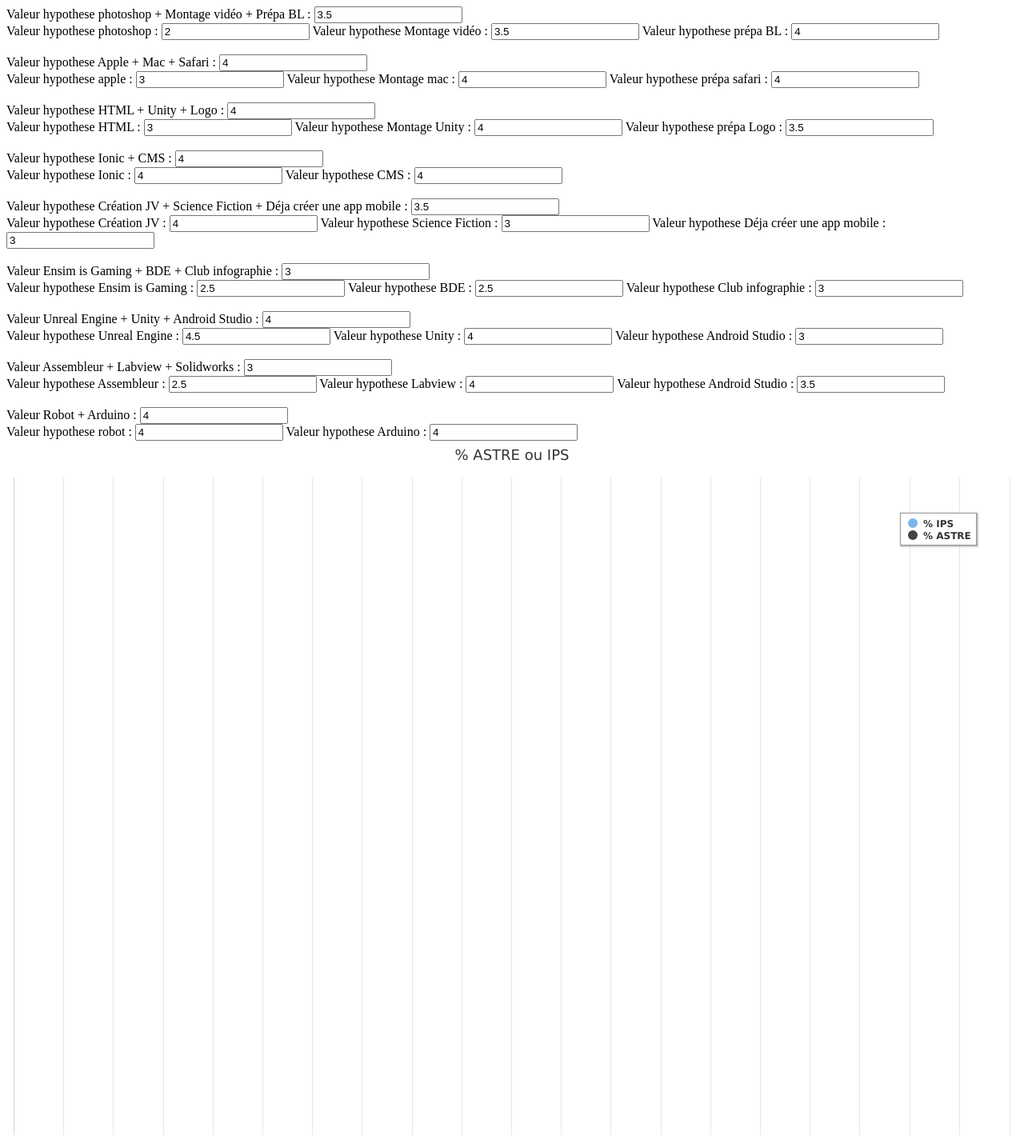
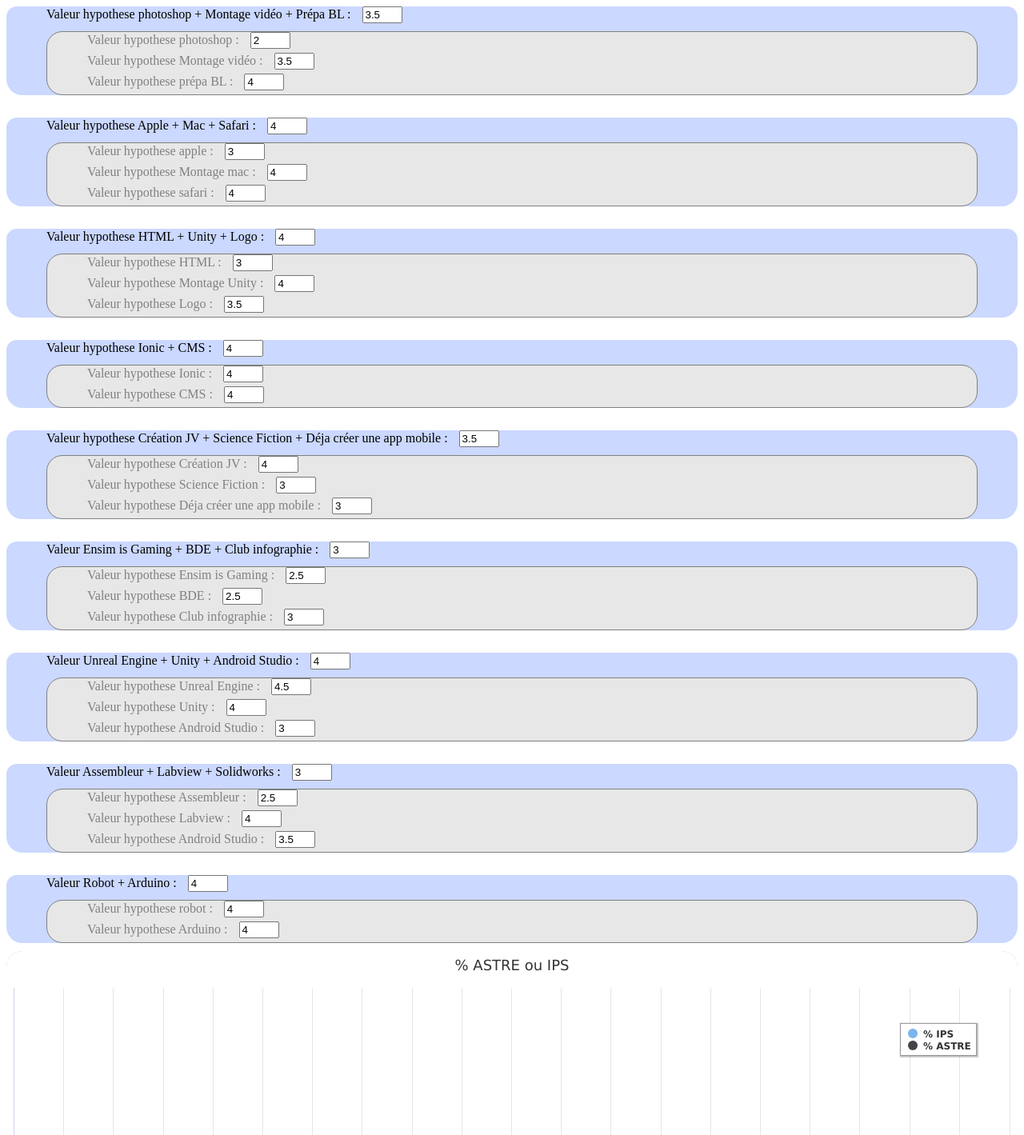
Before and after one commit to bouvetb/ChoixAstreIps, a PHP site: page /Home.php in a window 1280 px wide. Shown: the top 1419 px of the page at 80% size. Run offline with PHP 8.4, Linux system fonts and the light colour scheme; data that the repository does not hold is empty; some libraries are stand-ins or nearby versions.

Commit message:
ajout css

```diff
--- a/Home.php
+++ b/Home.php
@@ -14,34 +14,35 @@ Include "Requetes.php";
 		var scoreIPS = [];
 		var scoreAstre = [];
 	</script>
+	<link rel="stylesheet" href="style.css">
 </HEAD>
 <BODY>
 	<div>
 		<div>
 			<label for="hpmvpbl">Valeur hypothese photoshop + Montage vidéo + Prépa BL :</label>
-			<input type="number" name="hpmvpbl" id="hpmvpbl" value="3.5" onchange="calc();updateChart();" />
+			<input type="number" name="hpmvpbl" id="hpmvpbl" value="3.5" onchange="calc();updateChart();" /><br>
 		</div>
-		<div>
+		<div class="Soushypo">
 			<label for="photoshop">Valeur hypothese photoshop :</label>
-			<input type="number" name="photoshop" id="photoshop" value="2" onchange="calc();updateChart();"/>
+			<input type="number" name="photoshop" id="photoshop" value="2" onchange="calc();updateChart();"/><br>
 			<label for="mv">Valeur hypothese Montage vidéo :</label>
-			<input type="number" name="mv" id="mv" value="3.5" onchange="calc();updateChart();"/>
+			<input type="number" name="mv" id="mv" value="3.5" onchange="calc();updateChart();"/><br>
 			<label for="bl">Valeur hypothese prépa BL :</label>
-			<input type="number" name="bl" id="bl" value="4" onchange="calc();updateChart();"/>
+			<input type="number" name="bl" id="bl" value="4" onchange="calc();updateChart();"/><br>
 		</div>
 	</div>
 	</BR>
 	<div>
 		<div>
 			<label for="ams">Valeur hypothese Apple + Mac + Safari :</label>
-			<input type="number" name="ams" id="ams" value="4" onchange="calc();updateChart();" />
+			<input type="number" name="ams" id="ams" value="4" onchange="calc();updateChart();" /><br>
 		</div>
-		<div>
+		<div class="Soushypo">
 			<label for="apple">Valeur hypothese apple :</label>
-			<input type="number" name="apple" id="apple" value="3" onchange="calc();updateChart();" />
+			<input type="number" name="apple" id="apple" value="3" onchange="calc();updateChart();" /><br>
 			<label for="mac">Valeur hypothese Montage mac :</label>
-			<input type="number" name="mac" id="mac" value="4" onchange="calc();updateChart();"/>
-			<label for="safari">Valeur hypothese prépa safari :</label>
+			<input type="number" name="mac" id="mac" value="4" onchange="calc();updateChart();"/><br>
+			<label for="safari">Valeur hypothese safari :</label>
 			<input type="number" name="safari" id="safari" value="4" onchange="calc();updateChart();"/>
 		</div>
 	</div>
@@ -49,14 +50,14 @@ Include "Requetes.php";
 	<div>
 		<div>
 			<label for="hul">Valeur hypothese HTML + Unity + Logo :</label>
-			<input type="number" name="hul" id="hul" value="4" onchange="calc();updateChart();"/>
+			<input type="number" name="hul" id="hul" value="4" onchange="calc();updateChart();"/><br>
 		</div>
-		<div>
+		<div class="Soushypo">
 			<label for="html">Valeur hypothese HTML :</label>
-			<input type="number" name="html" id="html" value="3" onchange="calc();updateChart();"/>
+			<input type="number" name="html" id="html" value="3" onchange="calc();updateChart();"/><br>
 			<label for="unity">Valeur hypothese Montage Unity :</label>
-			<input type="number" name="unity" id="unity" value="4" onchange="calc();updateChart();"/>
-			<label for="logo">Valeur hypothese prépa Logo :</label>
+			<input type="number" name="unity" id="unity" value="4" onchange="calc();updateChart();"/><br>
+			<label for="logo">Valeur hypothese Logo :</label>
 			<input type="number" name="logo" id="logo" value="3.5" onchange="calc();updateChart();"/>
 		</div>
 	</div>
@@ -64,11 +65,11 @@ Include "Requetes.php";
 	<div>
 		<div>
 			<label for="ic">Valeur hypothese Ionic + CMS :</label>
-			<input type="number" name="ic" id="ic" value="4" onchange="calc();updateChart();"/>
+			<input type="number" name="ic" id="ic" value="4" onchange="calc();updateChart();"/><br>
 		</div>
-		<div>
+		<div class="Soushypo">
 			<label for="ionic">Valeur hypothese Ionic :</label>
-			<input type="number" name="ionic" id="ionic" value="4" onchange="calc();updateChart();"/>
+			<input type="number" name="ionic" id="ionic" value="4" onchange="calc();updateChart();"/><br>
 			<label for="cms">Valeur hypothese CMS :</label>
 			<input type="number" name="cms" id="cms" value="4" onchange="calc();updateChart();"/>
 		</div>
@@ -77,13 +78,13 @@ Include "Requetes.php";
 	<div>
 		<div>
 			<label for="csa">Valeur hypothese Création JV + Science Fiction + Déja créer une app mobile :</label>
-			<input type="number" name="csa" id="csa" value="3.5" onchange="calc();updateChart();"/>
+			<input type="number" name="csa" id="csa" value="3.5" onchange="calc();updateChart();"/><br>
 		</div>
-		<div>
+		<div class="Soushypo">
 			<label for="cjv">Valeur hypothese Création JV :</label>
-			<input type="number" name="cjv" id="cjv" value="4" onchange="calc();updateChart();"/>
+			<input type="number" name="cjv" id="cjv" value="4" onchange="calc();updateChart();"/><br>
 			<label for="sf">Valeur hypothese Science Fiction :</label>
-			<input type="number" name="sf" id="sf" value="3" onchange="calc();updateChart();"/>
+			<input type="number" name="sf" id="sf" value="3" onchange="calc();updateChart();"/><br>
 			<label for="dcam">Valeur hypothese Déja créer une app mobile :</label>
 			<input type="number" name="dcam" id="dcam" value="3" onchange="calc();updateChart();"/>
 		</div>
@@ -92,13 +93,13 @@ Include "Requetes.php";
 	<div>
 		<div>
 			<label for="ebi">Valeur Ensim is Gaming + BDE + Club infographie :</label>
-			<input type="number" name="ebi" id="ebi" value="3" onchange="calc();updateChart();"/>
+			<input type="number" name="ebi" id="ebi" value="3" onchange="calc();updateChart();"/><br>
 		</div>
-		<div>
+		<div class="Soushypo">
 			<label for="esg">Valeur hypothese Ensim is Gaming :</label>
-			<input type="number" name="esg" id="esg" value="2.5" onchange="calc();updateChart();"/>
+			<input type="number" name="esg" id="esg" value="2.5" onchange="calc();updateChart();"/><br>
 			<label for="bde">Valeur hypothese BDE :</label>
-			<input type="number" name="bde" id="bde" value="2.5" onchange="calc();updateChart();"/>
+			<input type="number" name="bde" id="bde" value="2.5" onchange="calc();updateChart();"/><br>
 			<label for="ci">Valeur hypothese Club infographie :</label>
 			<input type="number" name="ci" id="ci" value="3" onchange="calc();updateChart();"/>
 		</div>
@@ -107,13 +108,13 @@ Include "Requetes.php";
 	<div>
 		<div>
 			<label for="uua">Valeur Unreal Engine + Unity + Android Studio :</label>
-			<input type="number" name="uua" id="uua" value="4" onchange="calc();updateChart();"/>
+			<input type="number" name="uua" id="uua" value="4" onchange="calc();updateChart();"/><br>
 		</div>
-		<div>
+		<div class="Soushypo">
 			<label for="ue">Valeur hypothese Unreal Engine :</label>
-			<input type="number" name="ue" id="ue" value="4.5" onchange="calc();updateChart();"/>
+			<input type="number" name="ue" id="ue" value="4.5" onchange="calc();updateChart();"/><br>
 			<label for="uni">Valeur hypothese Unity :</label>
-			<input type="number" name="uni" id="uni" value="4" onchange="calc();updateChart();"/>
+			<input type="number" name="uni" id="uni" value="4" onchange="calc();updateChart();"/><br>
 			<label for="as">Valeur hypothese Android Studio :</label>
 			<input type="number" name="as" id="as" value="3" onchange="calc();updateChart();"/>
 		</div>
@@ -122,13 +123,13 @@ Include "Requetes.php";
 	<div>
 		<div>
 			<label for="als">Valeur Assembleur + Labview + Solidworks :</label>
-			<input type="number" name="als" id="als" value="3" onchange="calc();updateChart();"/>
+			<input type="number" name="als" id="als" value="3" onchange="calc();updateChart();"/><br>
 		</div>
-		<div>
+		<div class="Soushypo">
 			<label for="Ass">Valeur hypothese Assembleur :</label>
-			<input type="number" name="Ass" id="Ass" value="2.5" onchange="calc();updateChart();"/>
+			<input type="number" name="Ass" id="Ass" value="2.5" onchange="calc();updateChart();"/><br>
 			<label for="lv">Valeur hypothese Labview :</label>
-			<input type="number" name="lv" id="lv" value="4" onchange="calc();updateChart();"/>
+			<input type="number" name="lv" id="lv" value="4" onchange="calc();updateChart();"/><br>
 			<label for="solid">Valeur hypothese Android Studio :</label>
 			<input type="number" name="solid" id="solid" value="3.5" onchange="calc();updateChart();" />
 		</div>
@@ -137,11 +138,11 @@ Include "Requetes.php";
 	<div>
 		<div>
 			<label for="ra">Valeur Robot + Arduino :</label>
-			<input type="number" name="ra" id="ra" value="4" onchange="calc();updateChart();"/>
+			<input type="number" name="ra" id="ra" value="4" onchange="calc();updateChart();"/><br>
 		</div>
-		<div>
+		<div class="Soushypo">
 			<label for="robot">Valeur hypothese robot :</label>
-			<input type="number" name="robot" id="robot" value="4" onchange="calc();updateChart();"/>
+			<input type="number" name="robot" id="robot" value="4" onchange="calc();updateChart();"/><br>
 			<label for="arduino">Valeur hypothese Arduino :</label>
 			<input type="number" name="arduino" id="arduino" value="4" onchange="calc();updateChart();"/>
 		</div>
--- /dev/null
+++ b/style.css
@@ -0,0 +1,49 @@
+
+.Soushypo
+{
+	margin-left : 50px;
+	margin-right : 50px;
+	color: gray;
+	margin-top : 5px;
+	margin-bottom : 10px;
+	background-color :#e7e7e7 ;
+	border: solid;
+	border-width: 1px;
+	border-radius : 20px 20px;
+}
+
+
+.Soushypo:focus-within
+{
+	background : silver;
+	color : black;
+	border-color : lightblue;
+	border-width: 4px;
+}
+
+label
+{
+    width: auto;
+    text-align: center;
+	align : center;
+	padding-left : 50px;
+}
+
+input[type=number]
+{
+	margin-bottom :5px;
+	margin-left : 10px;
+	width: 50px;
+
+}
+
+input[type=number]:focus
+{
+	background-color: lightblue;
+}
+
+div
+{
+	background-color : #CBD8FF ;
+	border-radius : 20px 20px;
+}
```
